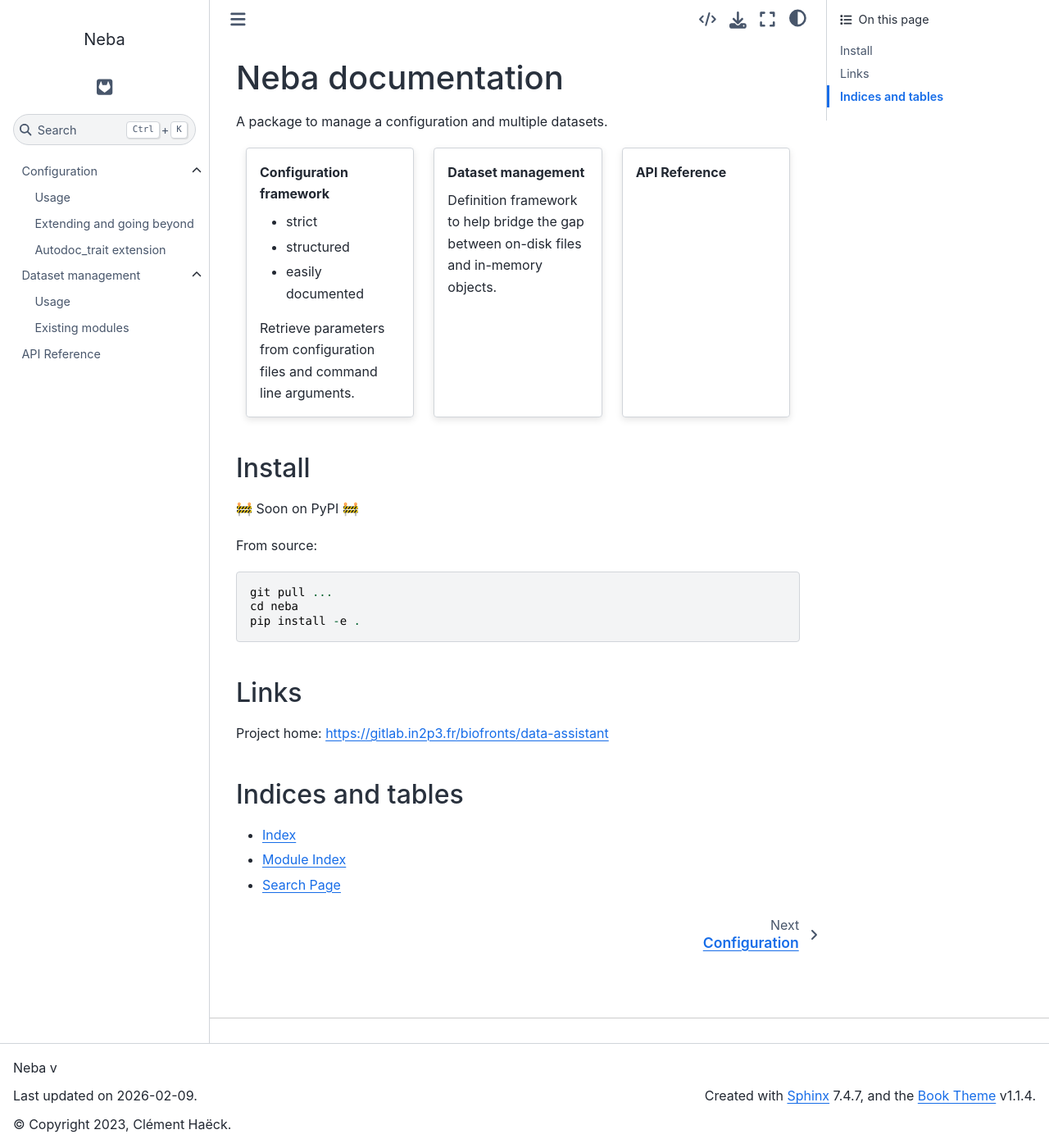
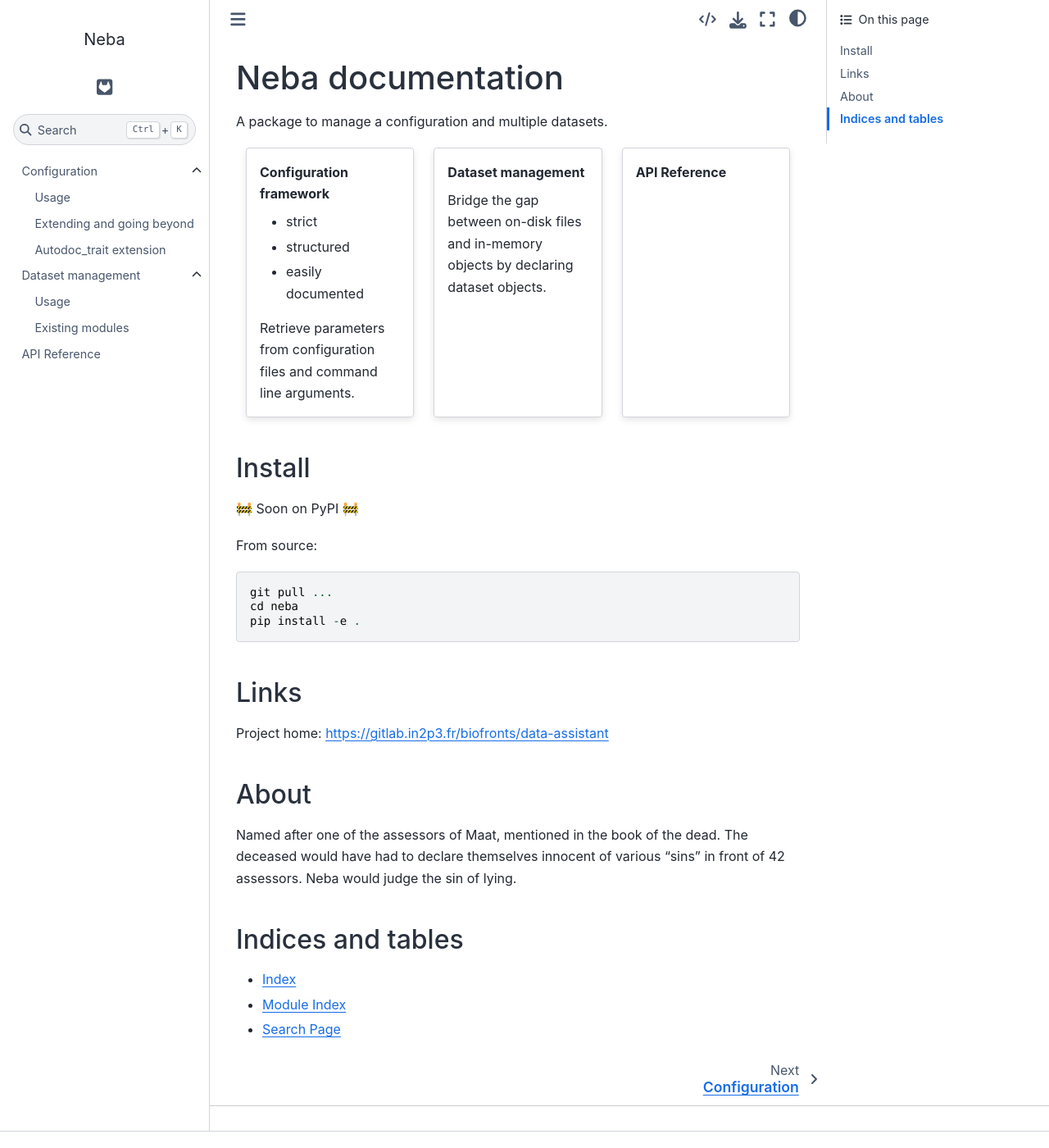
Before and after one commit to Descanonge/neba, a Sphinx documentation site: the page built from docs/source/index.rst, in a window 1280 px wide and 1400 px high. Shown: the whole window at 82% size. Built offline with Sphinx 7.4.7 and the Sphinx Book theme 1.1.4, drawn with Linux system fonts in a browser that asks for light colours.

Commit message:
Add about section

```diff
--- a/docs/source/index.rst
+++ b/docs/source/index.rst
@@ -25,8 +25,8 @@
       :link: data
       :link-alt: dataset management
 
-      Definition framework to help bridge the gap between on-disk files and
-      in-memory objects.
+      Bridge the gap between on-disk files and in-memory objects by declaring
+      dataset objects.
 
    .. grid-item-card:: API Reference
       :link: api
@@ -60,6 +60,13 @@
 
    api
 
+About
+=====
+
+Named after one of the assessors of Maat, mentioned in the book of the dead. The
+deceased would have had to declare themselves innocent of various "sins" in
+front of 42 assessors. Neba would judge the sin of lying.
+
 Indices and tables
 ==================
 
```
Also changed, not shown: docs/source/data/index.rst (+6 -2 lines).
